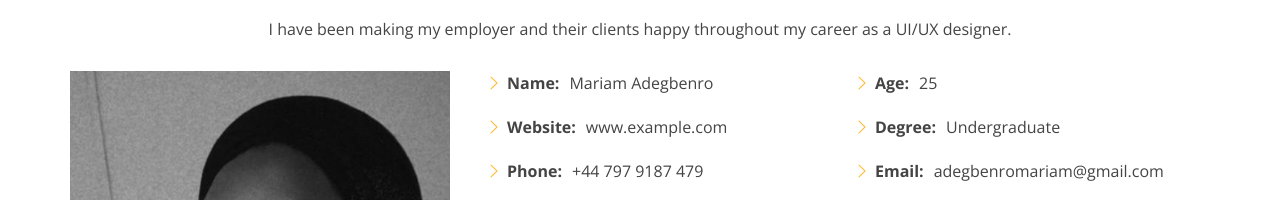
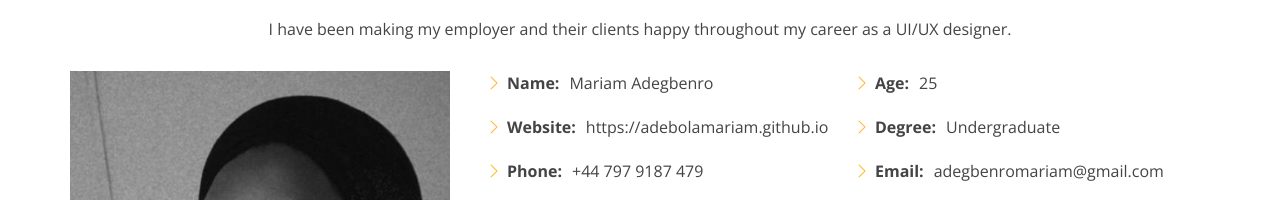
Before and after one commit to adebolamariam/adebolamariam.github.io, a plain HTML site: page index.html in a window 1280 px wide. Shown: the part 931-1131 px from the top of the page. Drawn offline with nearby package versions, Linux system fonts and the light colour scheme; a script that the page names is missing.

Commit message:
edit website section

```diff
--- a/index.html
+++ b/index.html
@@ -93,7 +93,7 @@
                 <div class="col-lg-6">
                   <ul>
                     <li><i class="bi bi-chevron-right"></i> <strong>Name:</strong> <span>Mariam Adegbenro</span></li>
-                    <li><i class="bi bi-chevron-right"></i> <strong>Website:</strong> <span>www.example.com</span></li>
+                    <li><i class="bi bi-chevron-right"></i> <strong>Website:</strong> <span>https://adebolamariam.github.io</span></li>
                     <li><i class="bi bi-chevron-right"></i> <strong>Phone:</strong> <span>+44 797 9187 479</span></li>
                     <li><i class="bi bi-chevron-right"></i> <strong>City:</strong> <span>Northampton, England</span></li>
                   </ul>
```
